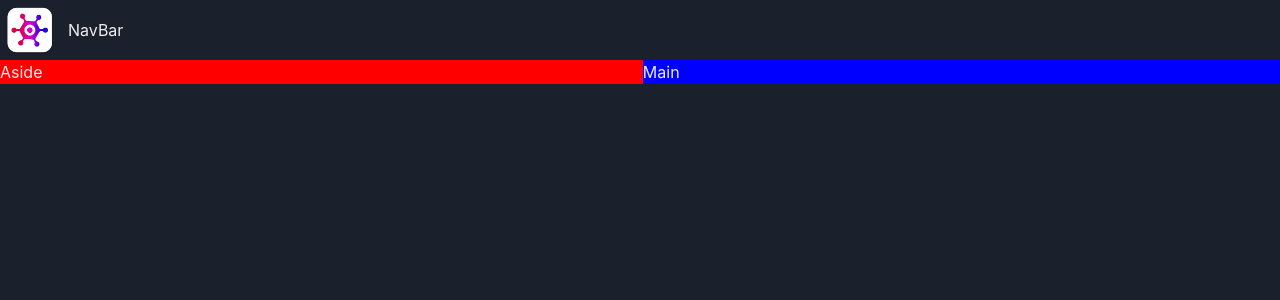
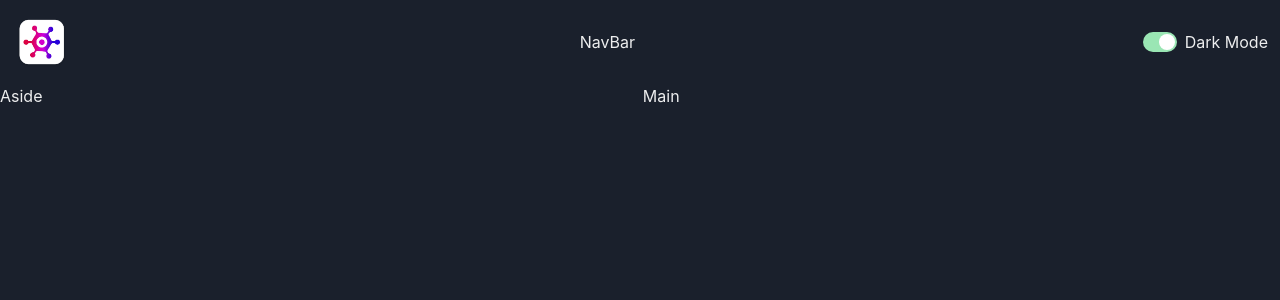
Before and after one commit to Gopal-Khadka/GameHub2, a React (Vite) app: page / in a window 1280 px wide. Shown: the top 300 px of the page. Built offline with nearby package versions, Linux system fonts and the light colour scheme.

Commit message:
feat: Build color mode switch

```diff
--- a/src/App.tsx
+++ b/src/App.tsx
@@ -14,13 +14,9 @@
           <NavBar />
         </GridItem>
         <Show above="lg">
-          <GridItem area="aside" bg="red">
-            Aside
-          </GridItem>
+          <GridItem area="aside">Aside</GridItem>
         </Show>
-        <GridItem area="main" bg="blue">
-          Main
-        </GridItem>
+        <GridItem area="main">Main</GridItem>
       </Grid>
     </div>
   );
--- /dev/null
+++ b/src/components/ColorModeSwitch.tsx
@@ -0,0 +1,21 @@
+import { HStack, Switch, Text, useColorMode } from "@chakra-ui/react";
+
+const ColorModeSwitch = () => {
+  const { toggleColorMode, colorMode } = useColorMode();
+
+  // useColorModeValue() function can be used to determine color of the component for light and dark mode.
+  //   const bg = useColorModeValue(lightModeValue, darkModeValue)
+
+  return (
+    <HStack>
+      <Switch
+        isChecked={colorMode === "dark"}
+        onChange={toggleColorMode}
+        colorScheme="green"
+      />
+      <Text>Dark Mode</Text>
+    </HStack>
+  );
+};
+
+export default ColorModeSwitch;
--- a/src/components/NavBar.tsx
+++ b/src/components/NavBar.tsx
@@ -1,11 +1,13 @@
 import { HStack, Image, Text } from "@chakra-ui/react";
 import logo from "../assets/logo.webp";
+import ColorModeSwitch from "./ColorModeSwitch";
 
 const NavBar = () => {
   return (
-    <HStack>
+    <HStack justifyContent={"space-between"} padding="12px">
       <Image src={logo} boxSize={"60px"} />
       <Text> NavBar</Text>
+      <ColorModeSwitch />
     </HStack>
   );
 };
```
Also changed, not shown: 1 other file (tests, documents, lock files or other folders).
